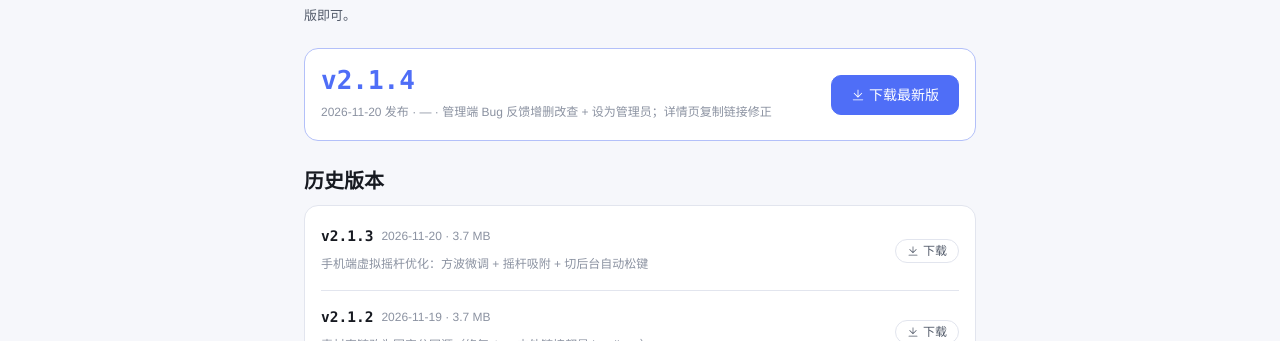
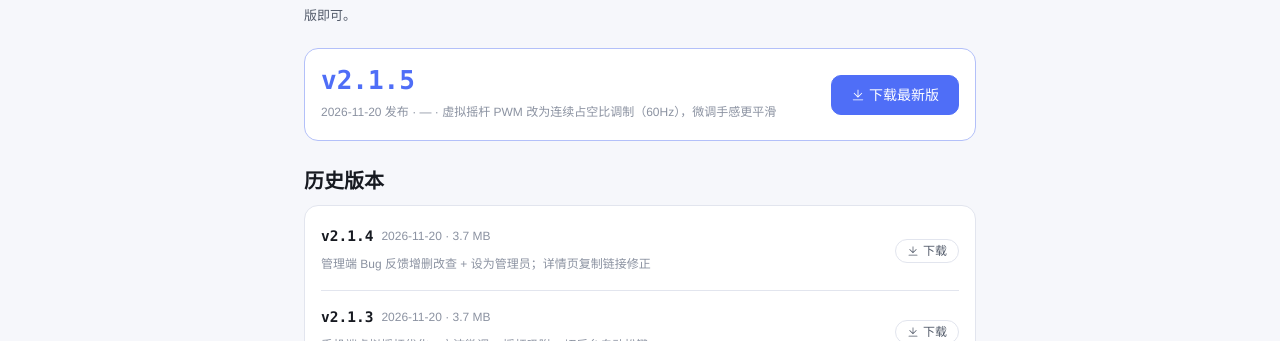
Before and after one commit to cylinder137/COC_rebuild, a Vue app in the folder frontend/: page /downloads in a window 1280 px wide. Shown: the part 140-481 px from the top of the page. Built offline with nearby package versions, Linux system fonts and the light colour scheme; no server answers.

Commit message:
chore(release): v2.1.5 版本标记 + 下载页/开发日志回填（摇杆 PWM 连续占空比）

```diff
--- a/frontend/src/utils/platform.js
+++ b/frontend/src/utils/platform.js
@@ -24,4 +24,4 @@ export const IS_TOUCH = (() => {
 })()
 
 /** 构建标记：显示在顶栏品牌名旁边，用来一眼确认装的是哪个包 */
-export const APP_BUILD = 'v2.1.4'
+export const APP_BUILD = 'v2.1.5'
--- a/frontend/src/views/Downloads.vue
+++ b/frontend/src/views/Downloads.vue
@@ -63,7 +63,8 @@ import { fileUrl, fmtSize } from '@/utils/format'
 const RELEASES = [
   // 最新版的体积留 0：最新版卡片实际读服务器 version.json，这里的 size 只是取不到接口时的兜底，
   // 而 fmtSize(0) 显示「—」；填真实字节数反而永远慢一拍（改数字会让包体本身变几个字节）。
-  { version: '2.1.4', file: 'coc-app-2.1.4.apk', date: '2026-11-20', size: 0, note: '管理端 Bug 反馈增删改查 + 设为管理员；详情页复制链接修正' },
+  { version: '2.1.5', file: 'coc-app-2.1.5.apk', date: '2026-11-20', size: 0, note: '虚拟摇杆 PWM 改为连续占空比调制（60Hz），微调手感更平滑' },
+  { version: '2.1.4', file: 'coc-app-2.1.4.apk', date: '2026-11-20', size: 3894145, note: '管理端 Bug 反馈增删改查 + 设为管理员；详情页复制链接修正' },
   { version: '2.1.3', file: 'coc-app-2.1.3.apk', date: '2026-11-20', size: 3892574, note: '手机端虚拟摇杆优化：方波微调 + 摇杆吸附 + 切后台自动松键' },
   { version: '2.1.2', file: 'coc-app-2.1.2.apk', date: '2026-11-19', size: 3891763, note: '素材直链改为固定公网源（修复 App 内外链接都是 localhost）' },
   { version: '2.1.1', file: 'coc-app-2.1.1.apk', date: '2026-11-19', size: 0, note: '恢复投稿第一步类型选择（HTML / sb3 / 素材）；修复暗色下向导操作条变白条' },
```
Also changed, not shown: 1 other file (tests, documents, lock files or other folders).
